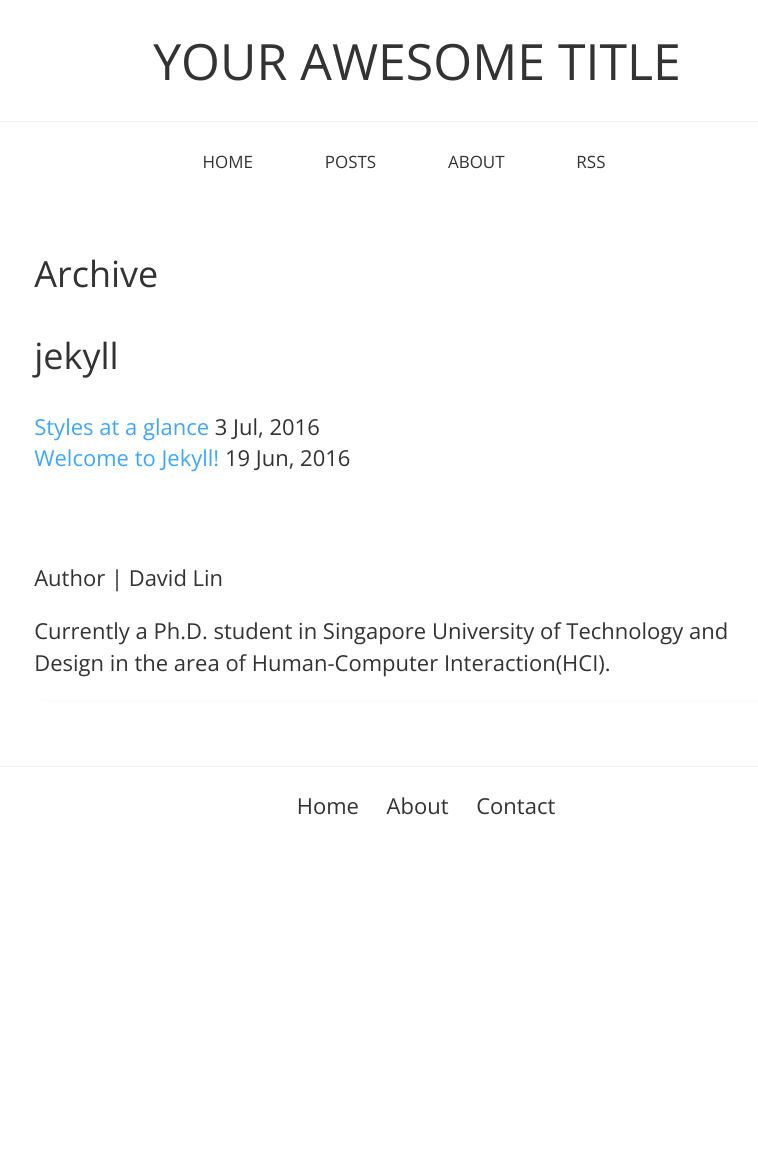
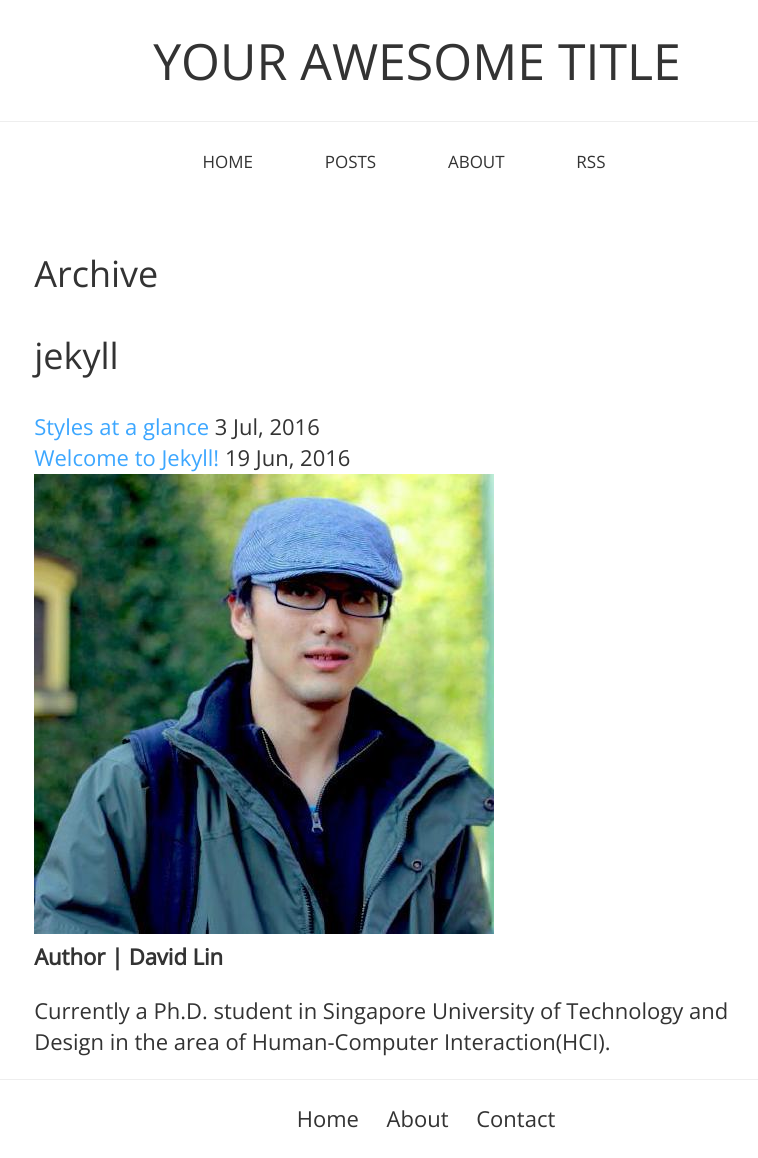
Before and after one commit to oliverguhr/olivers-blog, a Jekyll site: the page built from archive.html, in a window 1280 px wide. Shown: the whole page, without its empty margins (223-981 px from the left). Built offline with Jekyll 4.4.1, drawn with Linux system fonts in a browser that asks for light colours; before the commit the page ends 900 px from its top, so only the background shows below that.

Commit message:
author box added

```diff
--- a/_includes/author.html
+++ b/_includes/author.html
@@ -1,8 +1,8 @@
 <section class="author">
-  <div class="authorimage box" style="background: url({{site.baseurl}}/assets/img/Taffy.jpg)"></div>
-  <div class="authorinfo box">
-    <p>Author | David Lin</p>
-    <p class="bio">
+  <img src="{{site.baseurl}}/assets/img/Taffy.jpg" />
+  <div class="authorinfo">
+    <strong>Author | David Lin</strong>
+    <p>
       Currently a Ph.D. student in Singapore University of Technology and Design in the area of Human-Computer Interaction(HCI).
     </p>
   </div>
```
